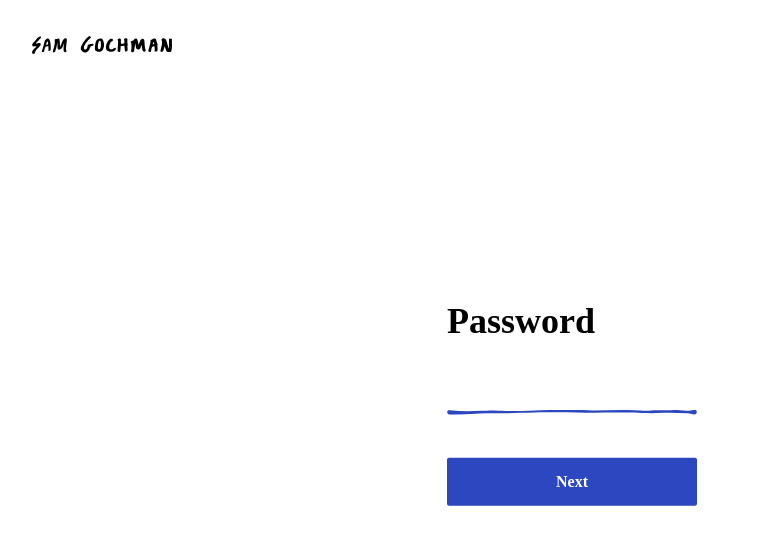
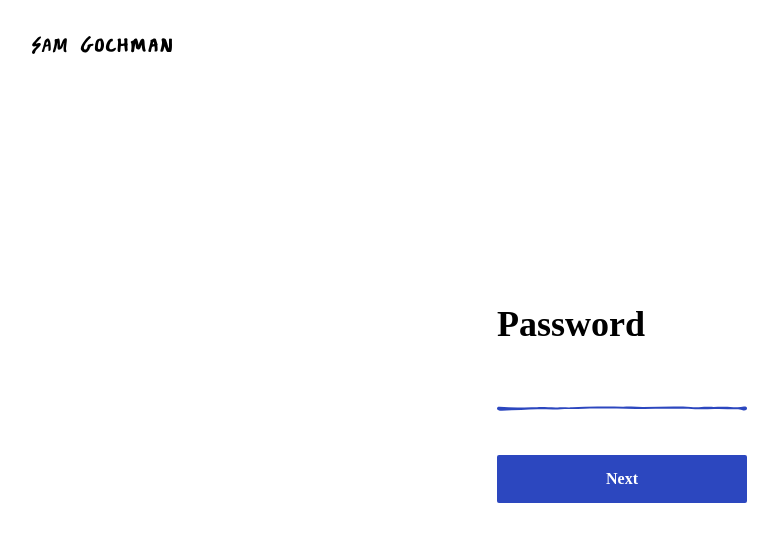
Before and after one commit to srgochman/samgochman, a Vue app: page /authentication in a window 1280 px wide. Shown: the top 544 px of the page, without its empty margins (18-796 px from the left). Built offline with nearby package versions, Linux system fonts and the light colour scheme; a web font is replaced by a local one.

Commit message:
mission resizing

```diff
--- a/src/components/Mission.vue
+++ b/src/components/Mission.vue
@@ -67,7 +67,8 @@ export default {
   width: 100%;
   margin-top: 50vh;
   transform: translateY(-50%);
-  // font-size: 4em;
+  // font-size: 6em;
+  font-size: calc(min(7.4vw, 6em));
   // font-weight: 800;
   // line-height: 1.3em;
   display: flex;
@@ -114,44 +115,23 @@ export default {
     color: black;
     content: "I'm a creative technologist who";
     position: absolute;
-    max-width: 920px;
+    max-width: 1200px;
   }
 }
 
 .mission-statement {
   // font-family: Roboto Condensed;
-  height: 350px;
+  // height: 470px;
+  height: calc(min(41vw, 470px));
   width: 100%;
+  max-width: 1200px;
   // max-width: 678px;
   // max-width: calc(max(768px, 50%));
-  max-width: 920px;
   // margin-right: 17%;
   // flex-grow: 2;
   // flex-basis: 67%;
   // padding-right: 80px;
 }
-
-// span.ending {
-//   position: relative;
-//   width: 200px;
-//   // color: var(--purple);
-//   color: black;
-//   background: linear-gradient(
-//     to right,
-//     var(--green) calc(var(--scroll, 0) * 100% - 75% + var(--mouse-x, 0) * 50%),
-//     var(--blue) calc(var(--scroll, 0) * 100% - 50% + var(--mouse-x, 0) * 50%),
-//     var(--purple) calc(var(--scroll, 0) * 100% + var(--mouse-x, 0) * 50%),
-//     var(--blue) calc(var(--scroll, 0) * 100% + 50% + var(--mouse-x, 0) * 50%),
-//     var(--green) calc(var(--scroll, 0) * 100% + 100% + var(--mouse-x, 0) * 50%)
-//   );
-//   background-clip: text;
-//   -webkit-background-clip: text;
-//   -webkit-text-fill-color: transparent;
-// }
-
-// .mission-statement:first-child {
-//   margin-bottom: 260px;
-// }
 
 .fade-enter-active {
   transition: color 700ms ease-in-out;
--- a/src/views/Authentication.vue
+++ b/src/views/Authentication.vue
@@ -10,7 +10,11 @@
         name="password"
         v-model="submittedPassword"
       />
-      <img class="underline" src="../assets/drawn/line3_purple.svg" />
+      <img
+        height="5px"
+        class="underline"
+        src="../assets/drawn/line3_purple.svg"
+      />
     </label>
     <span id="message">{{ message }}</span>
     <button id="button" type="button" @click="login">Next</button>
@@ -71,7 +75,7 @@ export default {
 // }
 
 #container {
-  width: 350px;
+  // width: 350px;
   // width: 300px;
   display: flex;
   flex-direction: column;
@@ -89,6 +93,7 @@ label {
   flex-direction: column;
   margin-bottom: 5px;
   position: relative;
+  width: 250px;
 }
 
 input,
@@ -111,7 +116,8 @@ input {
   outline: inherit;
   font-size: 1.2em;
   font-weight: 200;
-  line-height: 1.8em;
+  line-height: 1.2em;
+  margin-bottom: 5px;
 }
 
 input:-webkit-autofill,
@@ -131,12 +137,12 @@ select:-webkit-autofill:focus {
 }
 
 .underline {
-  content: "";
+  // content: "";
   position: absolute;
   // width: 100%;
   // transform: scaleY(1.5);
   // height: 5px;
-  bottom: 0;
+  bottom: 0px;
   left: 0px;
 }
 
```
